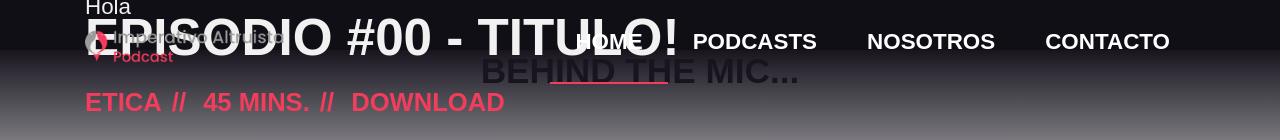
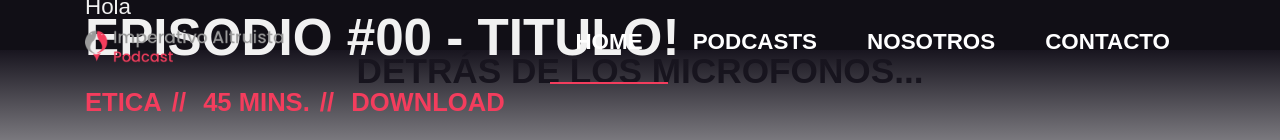
Before and after one commit to Transmigrado/IAPodcast, a React (Create React App) app: page / in a window 1280 px wide. Shown: the top 140 px of the page. Built offline with nearby package versions, Linux system fonts and the light colour scheme.

Commit message:
change title

```diff
--- a/src/Components/Main/index.js
+++ b/src/Components/Main/index.js
@@ -52,7 +52,7 @@ const Main = () => {
         <main id="main" class="main">
 			<section id="about-us" class="section-negative">
 				<div class="container">
-					<h2 class="title-default text-center">Behind the mic...</h2>
+					<h2 class="title-default text-center">Detrás de los microfonos...</h2>
 					<div class="row mb-30">
 						{podcasters.map( item => <Item {...item} />)}
 					</div>
```
